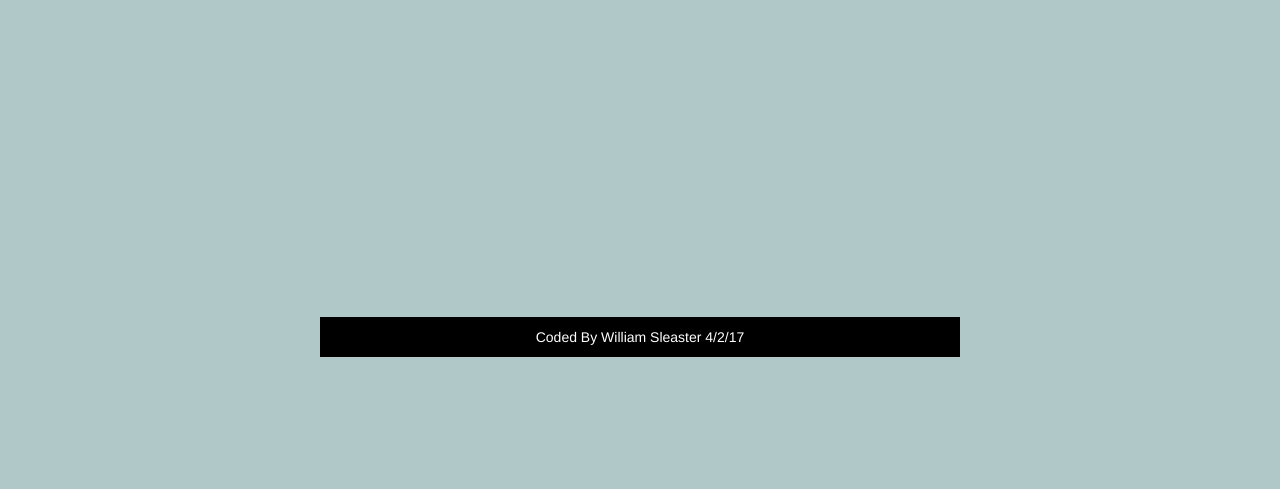
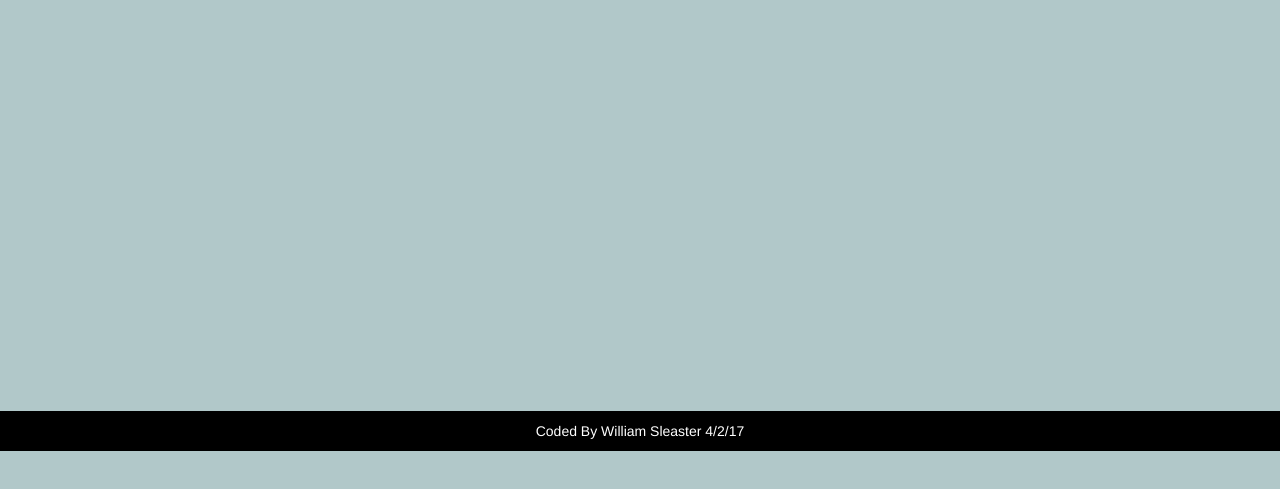
Before and after one commit to wsleaster/Pomodoro-clock, a plain HTML site: page index.html in a window 1280 px wide. Shown: the part 349-838 px from the top of the page. After the commit the page ends 800 px from the top, so only its background shows below. Drawn offline with nearby package versions, Linux system fonts and the light colour scheme.

Commit message:
Update style.css

```diff
--- a/style.css
+++ b/style.css
@@ -108,9 +108,9 @@ p {
 footer {
   background-color: black;
   color: white;
+  text-align: center;
+  width: 100%;
+  position: absolute;
+  bottom: 0%;
   padding: 10px;
-  text-align: center;
-  margin: 25%;
-  height: auto;
-  width: auto;
 }
```
